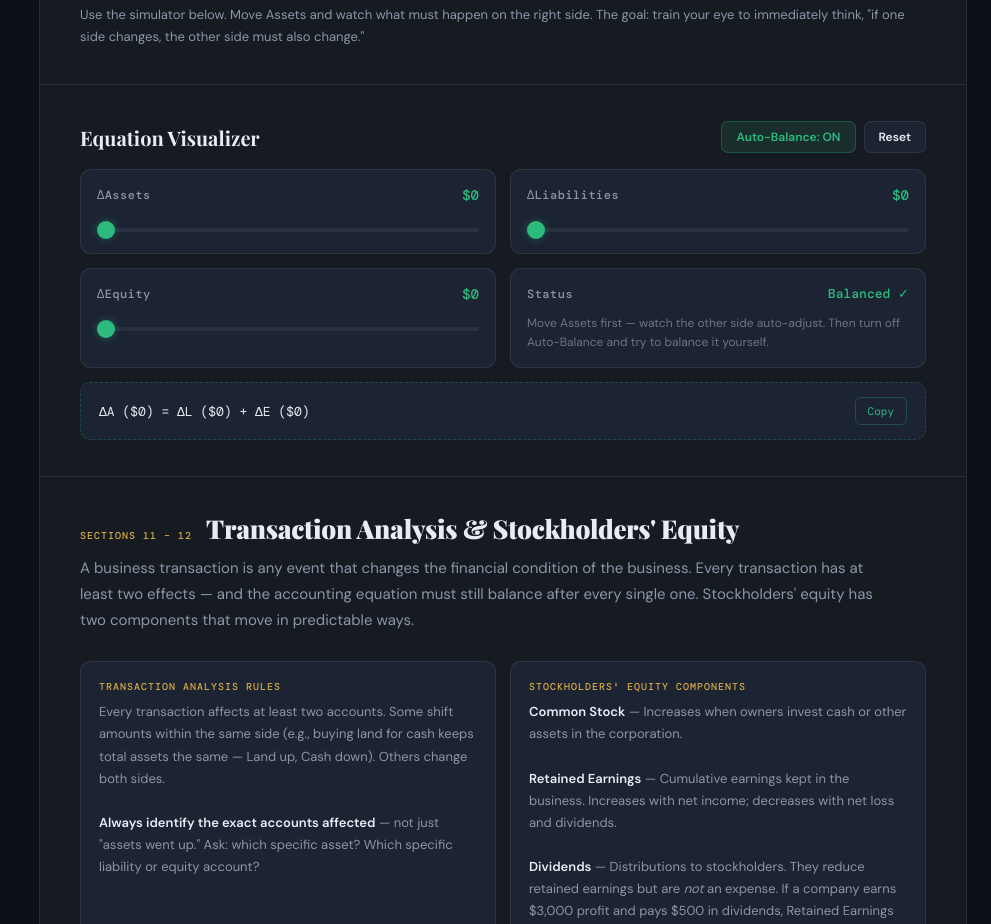
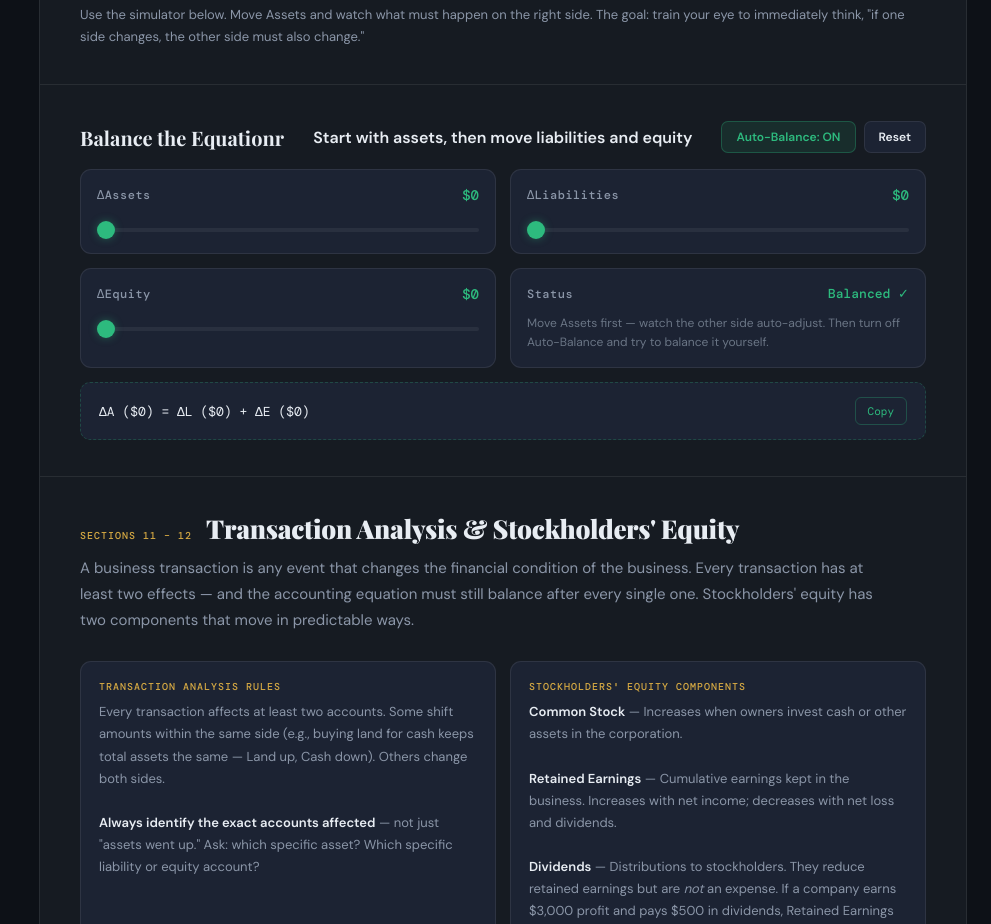
Before and after one commit to noahmohip/learntoberich, a plain HTML site: page chapter1.html in a window 1280 px wide. Shown: the part 5280-6204 px from the top of the page, without its empty margins (289-1280 px from the left). Drawn offline with nearby package versions, Linux system fonts and the light colour scheme; a web font is replaced by a local one.

Commit message:
Update chapter1.html

```diff
--- a/chapter1.html
+++ b/chapter1.html
@@ -1367,7 +1367,8 @@
       <!-- ===== EQUATION SIMULATOR ===== -->
       <section class="section" id="eqPractice">
         <div class="sim-header">
-          <h3>Equation Visualizer</h3>
+          <h3>Balance the Equationr</h3>
+             <h4>Start with assets, then move liabilities and equity</h4>
           <div class="sim-controls">
             <button class="sim-btn" id="abBtn" onclick="toggleAutoBalance()">Auto-Balance: <span id="abStatus">ON</span></button>
             <button class="sim-btn" onclick="resetSliders()">Reset</button>
```
